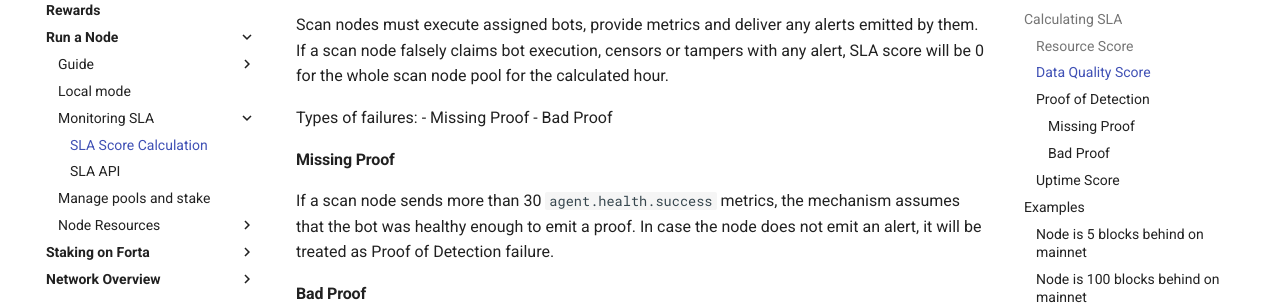
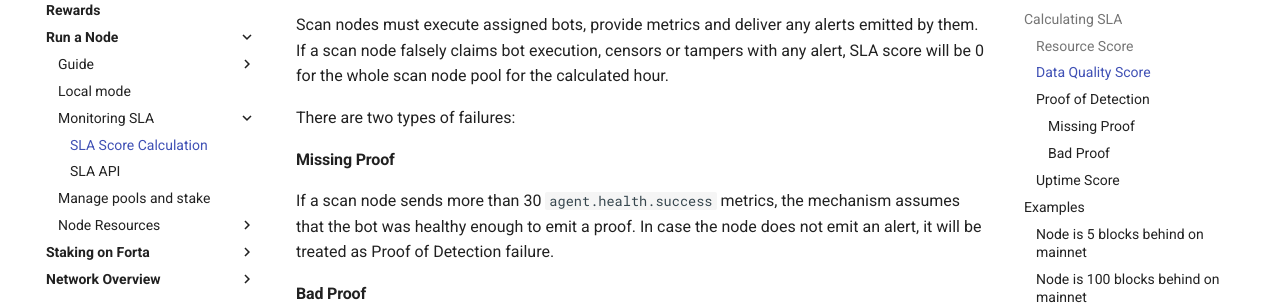
Before and after one commit to forta-network/docs, an MkDocs documentation site: the page built from docs/sla.md, in a window 1280 px wide and 900 px high, scrolled down 2426 px. Shown: the part 152-457 px from the top of the window. Built offline with MkDocs 1.6.1 and Material for MkDocs 9.7.7, drawn with Linux system fonts in a browser that asks for light colours.

Commit message:
fix failure types

```diff
--- a/docs/sla.md
+++ b/docs/sla.md
@@ -84,9 +84,7 @@ If we evaluate the numbers above, the elapsed blocks can be calculated as 5 and
 ### Proof of Detection
 Scan nodes must execute assigned bots, provide metrics and deliver any alerts emitted by them. If a scan node falsely claims bot execution, censors or tampers with any alert, SLA score will be 0 for the whole scan node pool for the calculated hour.
 
-Types of failures:
-- Missing Proof
-- Bad Proof
+There are two types of failures:
 
 #### Missing Proof
 
```
